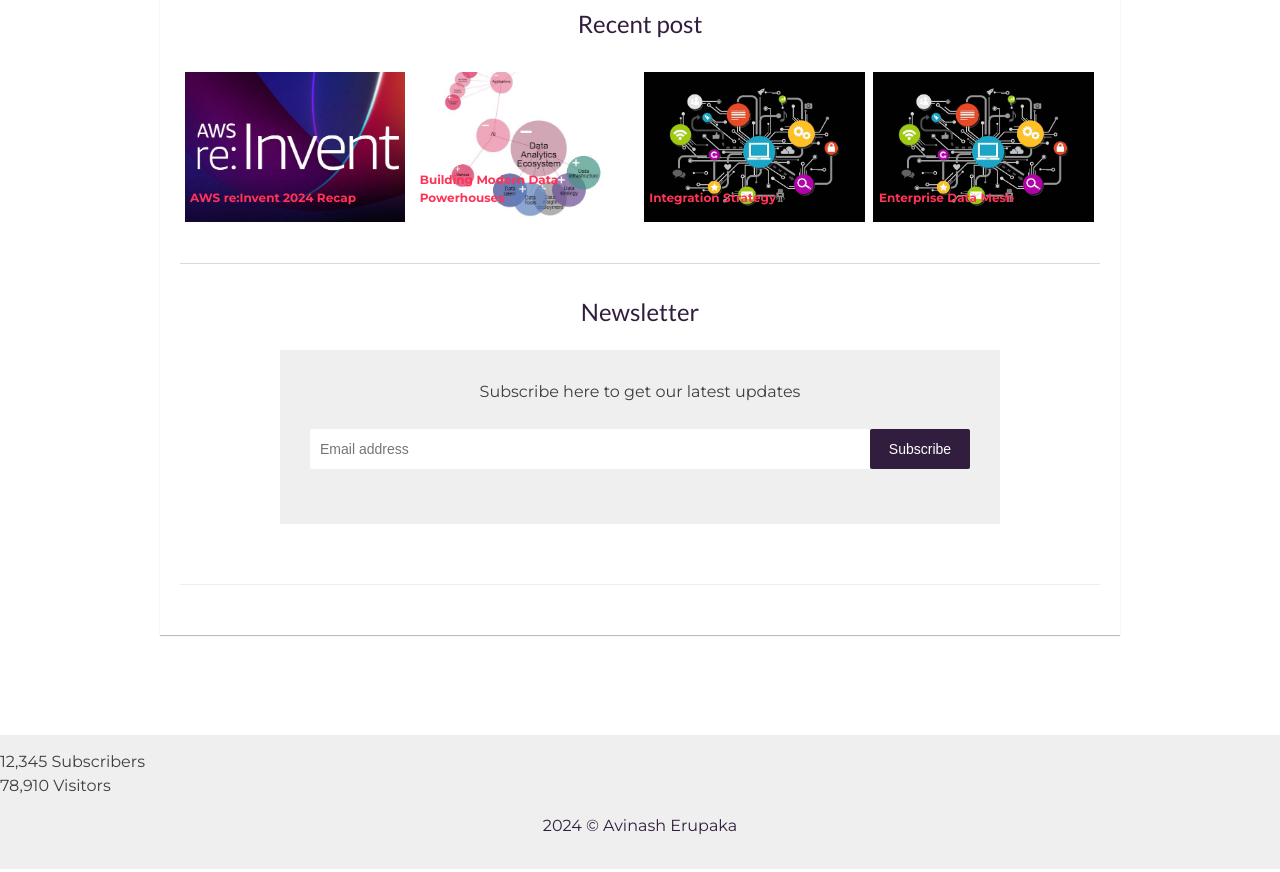
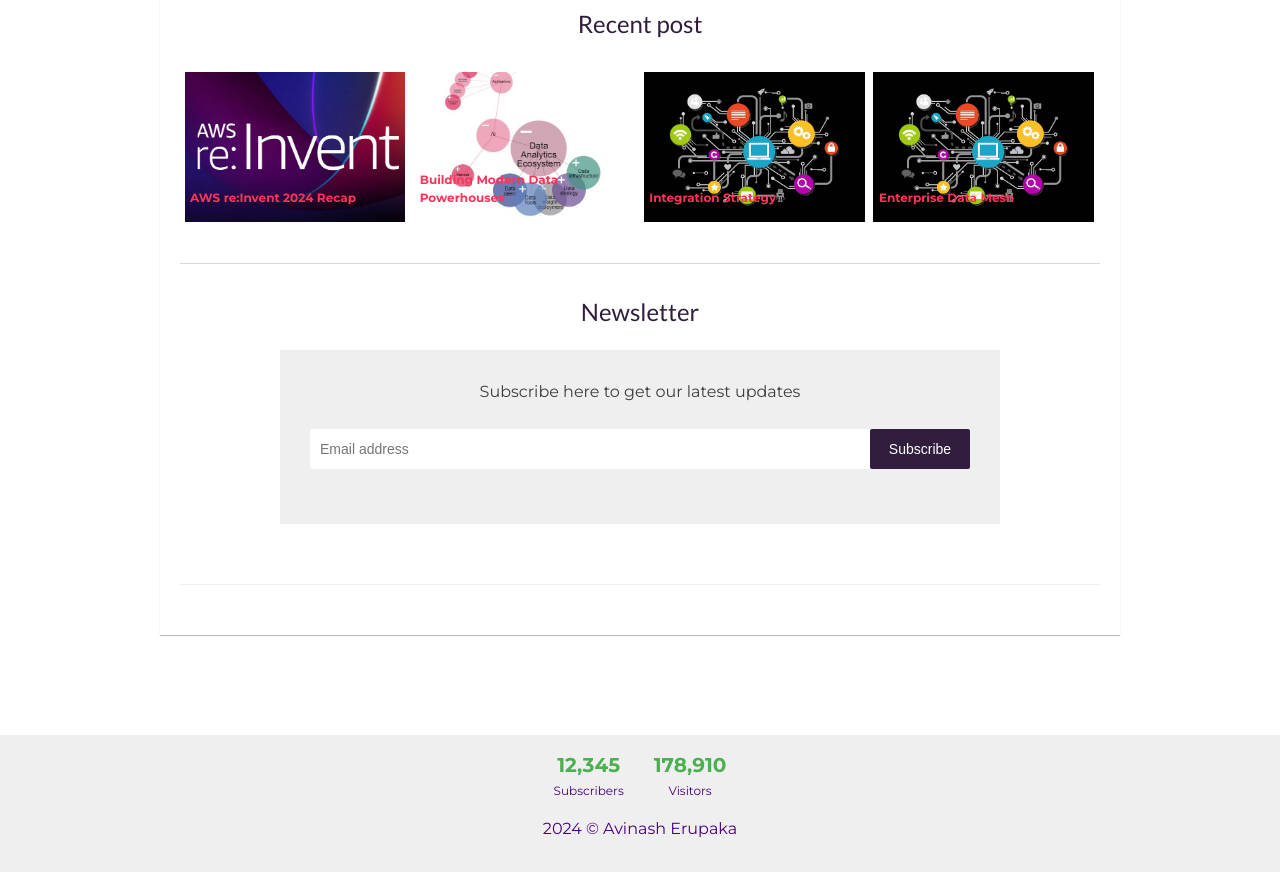
Before and after one commit to avinasherupaka/techsavi.blog, a Jekyll site: the page built from _posts/2020-08-11-Blockchain-2.markdown, in a window 1280 px wide, cut to the strip 1380-2252 px from the top of the page. Built offline with Jekyll 4.4.1, drawn with Linux system fonts in a browser that asks for light colours.

```diff
--- a/_includes/footer.html
+++ b/_includes/footer.html
@@ -5,7 +5,7 @@
       <span class="stat-label">Subscribers</span>
     </div>
     <div class="stat-item">
-      <span class="stat-number">78,910</span>
+      <span class="stat-number">178,910</span>
       <span class="stat-label">Visitors</span>
     </div>
   </div>
--- a/_includes/newsletter.html
+++ b/_includes/newsletter.html
@@ -2,10 +2,10 @@
   <h2 class="newsletter-title">Newsletter</h2>
   <div class="form-container">
     <p>Subscribe here to get our latest updates</p>
-    <form action="//{{ site.mailchimp }}" method="post" id="mc-embedded-subscribe-form" name="mc-embedded-subscribe-form" class="validate" target="_blank" novalidate>
+    <form action="https://formspree.io/f/mgvegbwp" method="POST" id="mc-embedded-subscribe-form" name="mc-embedded-subscribe-form" class="validate" target="_blank" novalidate>
       <label class="screen-reader-text" for="mce-EMAIL">Email Address</label>
       <div class="newsletter-box" id="mc_embed_signup_scroll">
-        <input type="email" name="EMAIL" placeholder="Email address" class="email-input" id="mce-EMAIL" required>
+        <input type="email" name="email" placeholder="Email address" class="email-input" id="mce-EMAIL" required>
         <input type="submit" value="Subscribe" name="subscribe" class="subscribe-btn" id="mc-embedded-subscribe">
       </div>
     </form>
--- a/assets/css/main.css
+++ b/assets/css/main.css
@@ -1166,15 +1166,41 @@ pre code {
 }
 
 /* = = = = = = = = = = Footer Styles = = = = = = = = = = */
+
 .main-footer {
   padding: 15px 0;
   background-color: #efefef;
-}
-
-.main-footer .copyright {
-  text-align: center;
-  color: #311e3e;
-  font-size: 16px;
+
+  .stats {
+    display: flex;
+    justify-content: center;
+    gap: 30px; /* Spacing between stats */
+    margin-bottom: 10px;
+  }
+
+  .stat-item {
+    text-align: center;
+    font-size: 14px;
+    color: #4b0082;
+  }
+
+  .stat-number {
+    display: block;
+    font-size: 20px;
+    font-weight: bold;
+    color: #4caf50; /* Catchy green to draw attention */
+  }
+
+  .stat-label {
+    font-size: 12px;
+    color: #4b0082;
+  }
+
+  .copyright {
+    text-align: center;
+    color: #4b0082;
+    font-size: 16px;
+  }
 }
 
 /* = = = = = = = = = = Post-Page Styles = = = = = = = = = = */
```
Also changed, not shown: assets/css/sass/parts/_footer.scss (+27 -0 lines).
